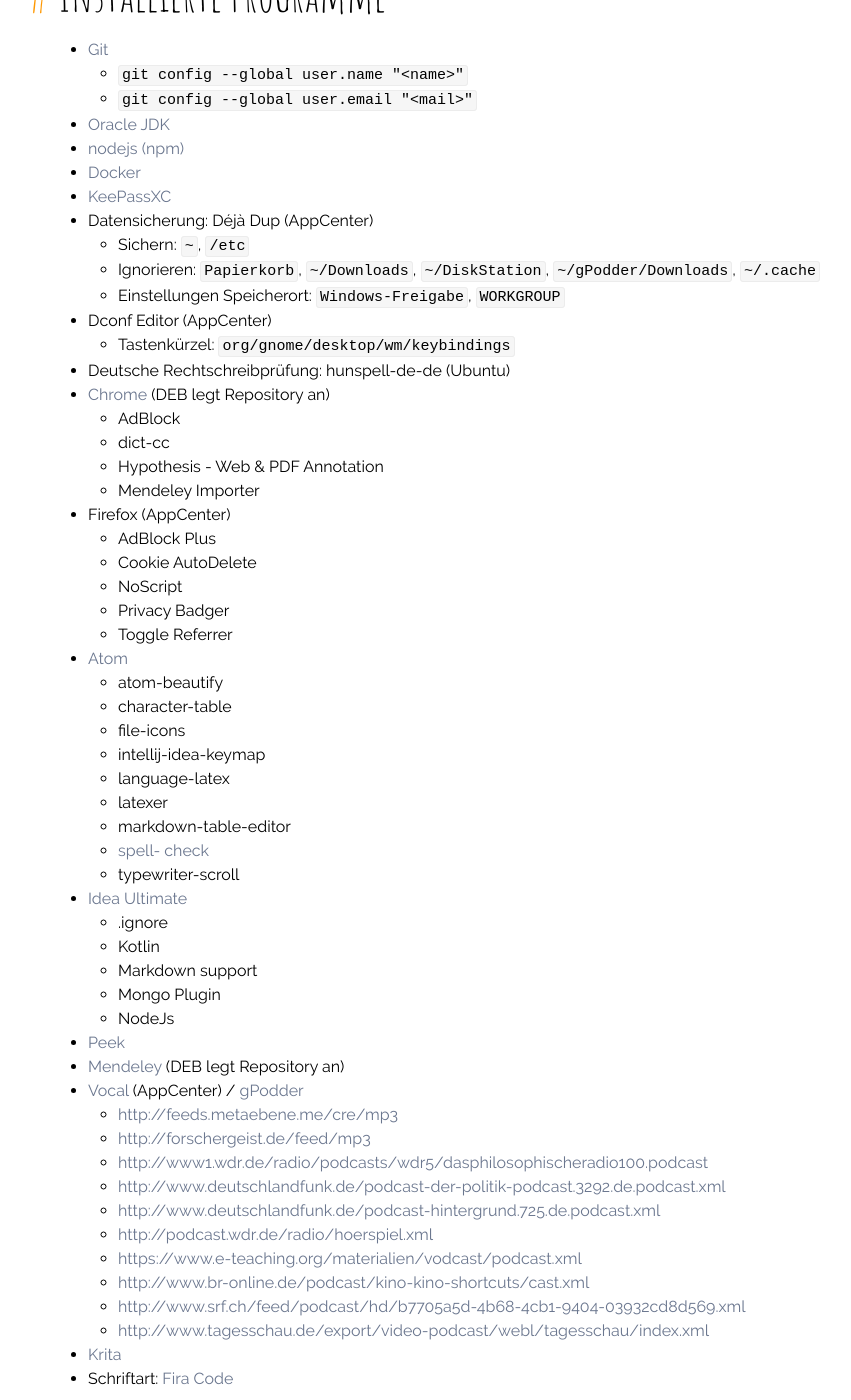
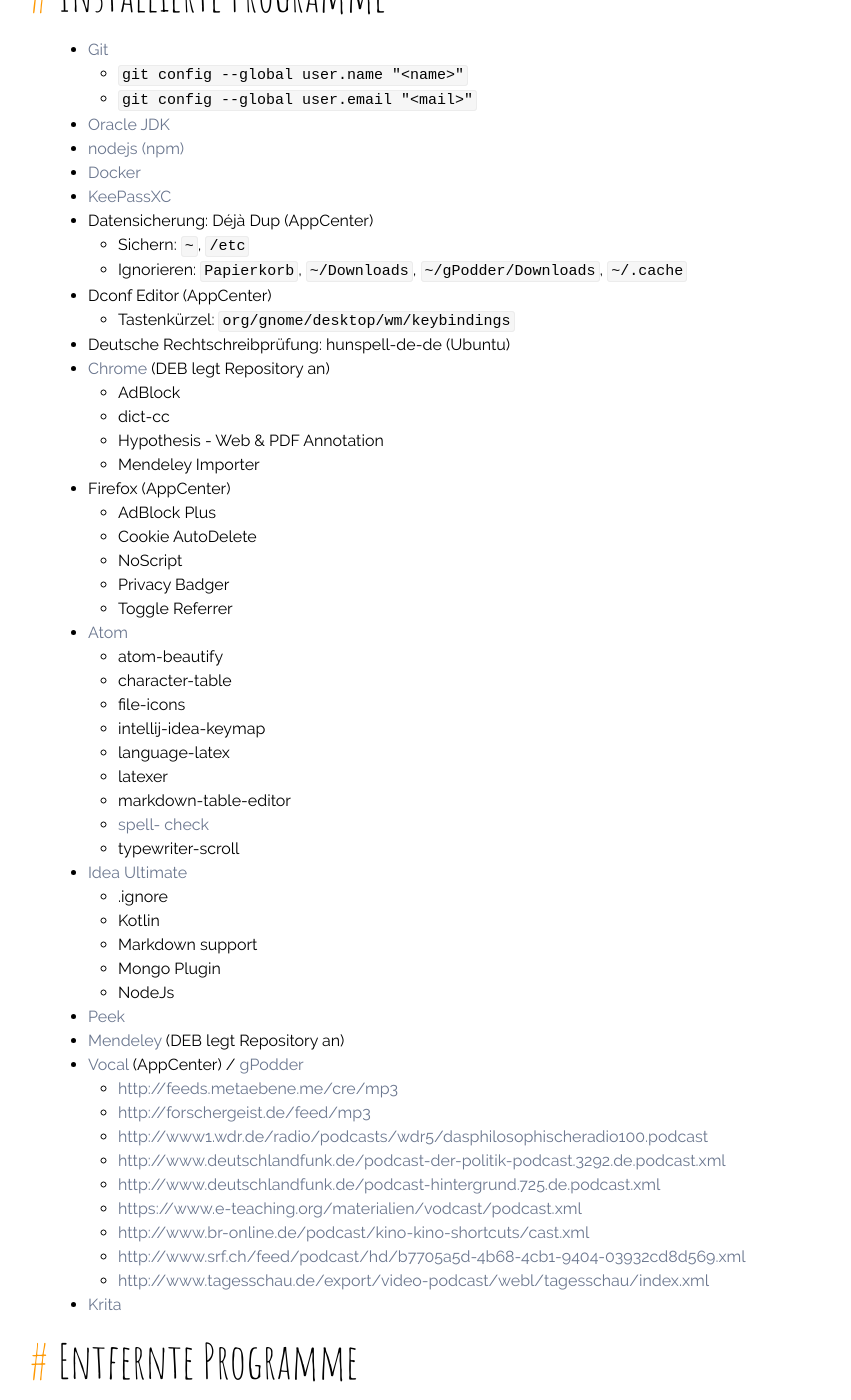
Before and after one commit to chhch/chhch.github.io, a Jekyll site: the page built from _posts/2017-09-29-programmme.md, in a window 1280 px wide and 1400 px high, scrolled down 248 px. Shown: the whole window, without its empty margins (182-1033 px from the left). Built offline with Jekyll 4.4.1, drawn with Linux system fonts in a browser that asks for light colours; our own code applies the rules of GitHub Pages for plain Markdown files.

Commit message:
Update post about systemconfiguration

```diff
--- a/_posts/2017-09-29-programmme.md
+++ b/_posts/2017-09-29-programmme.md
@@ -14,8 +14,7 @@
 -   [KeePassXC](https://launchpad.net/~phoerious/+archive/ubuntu/keepassxc)
 -   Datensicherung: Déjà Dup (AppCenter)
     -   Sichern: `~`, `/etc`
-    -   Ignorieren: `Papierkorb`, `~/Downloads`, `~/DiskStation`, `~/gPodder/Downloads`, `~/.cache`
-    -   Einstellungen Speicherort: `Windows-Freigabe`, `WORKGROUP`
+    -   Ignorieren: `Papierkorb`, `~/Downloads`, `~/gPodder/Downloads`, `~/.cache`
 -   Dconf Editor (AppCenter)
     -   Tastenkürzel: `org/gnome/desktop/wm/keybindings`
 -   Deutsche Rechtschreibprüfung: hunspell-de-de (Ubuntu)
@@ -54,13 +53,11 @@
     -   <http://www1.wdr.de/radio/podcasts/wdr5/dasphilosophischeradio100.podcast>
     -   <http://www.deutschlandfunk.de/podcast-der-politik-podcast.3292.de.podcast.xml>
     -   <http://www.deutschlandfunk.de/podcast-hintergrund.725.de.podcast.xml>
-    -   <http://podcast.wdr.de/radio/hoerspiel.xml>
     -   <https://www.e-teaching.org/materialien/vodcast/podcast.xml>
     -   <http://www.br-online.de/podcast/kino-kino-shortcuts/cast.xml>
     -   <http://www.srf.ch/feed/podcast/hd/b7705a5d-4b68-4cb1-9404-03932cd8d569.xml>
     -   <http://www.tagesschau.de/export/video-podcast/webl/tagesschau/index.xml>
 -   [Krita](https://launchpad.net/~kritalime/+archive/ubuntu/ppa)
--   Schriftart: [Fira Code](https://github.com/tonsky/FiraCode/wiki/Linux-instructions)
 
 ## Entfernte Programme
 
```
